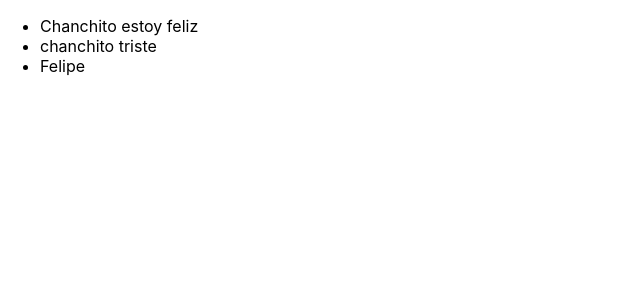
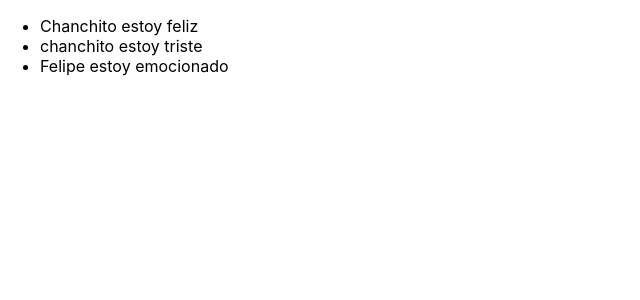
Before and after one commit to jaumebt90/react-app, a React (Create React App) app: page / in a window 1280 px wide. Shown: the top 300 px of the page, without its empty margins (0-640 px from the left). Built offline with nearby package versions, Linux system fonts and the light colour scheme.

Commit message:
Update index.js

```diff
--- a/src/index.js
+++ b/src/index.js
@@ -13,19 +13,22 @@ import reportWebVitals from "./reportWebVitals";
 
 //<p>hola mundo</p>
 
-const Li = ({ children, estado }) => (
-  <li>
-    {children} estoy {estado}
-  </li>
-);
+const Li = ({ children, estado, casa, edad }) => {
+  console.log(casa, edad);
+  return (
+    <li>
+      {children} estoy {estado}
+    </li>
+  );
+};
 
 const X = () => (
   <ul>
     <Li estado={"feliz"} casa={false} edad={24}>
       Chanchito
     </Li>
-    <li>chanchito triste</li>
-    <li>Felipe</li>
+    <Li estado={"triste"}>chanchito</Li>
+    <Li estado={"emocionado"}>Felipe</Li>
   </ul>
 );
 
```
